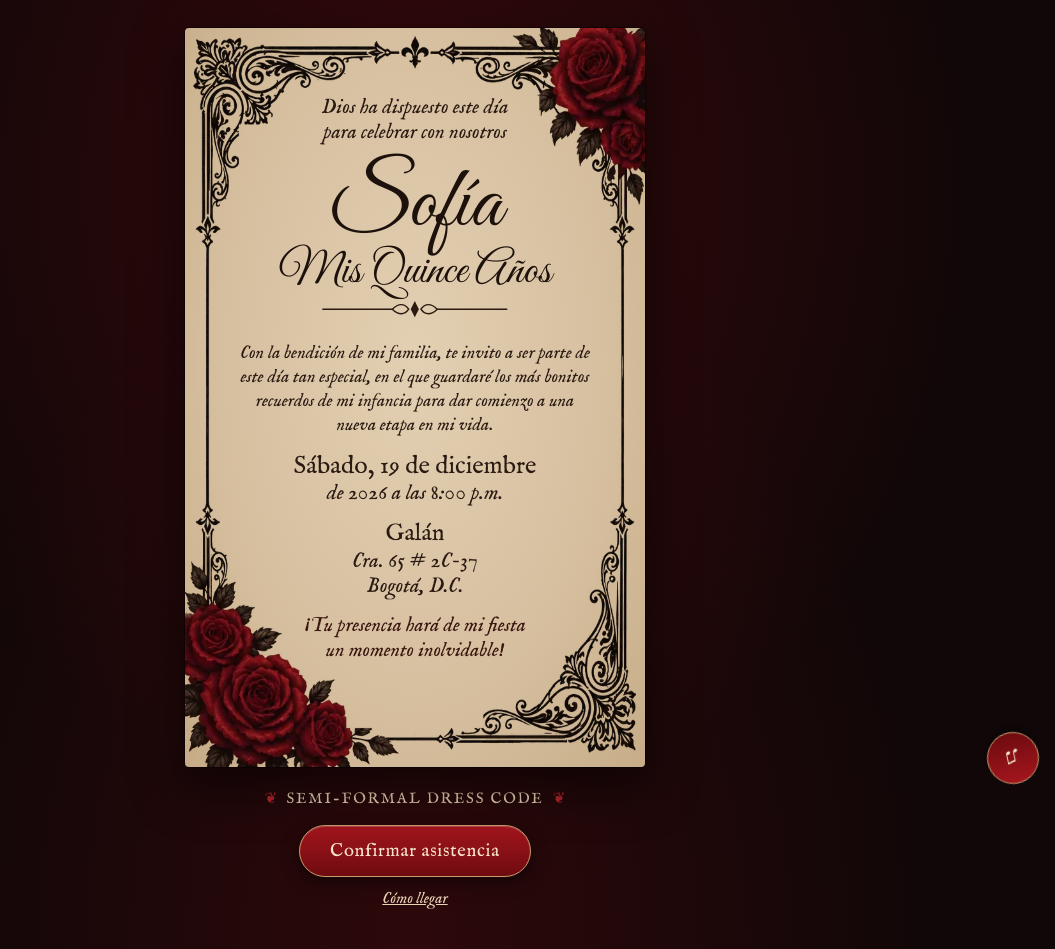
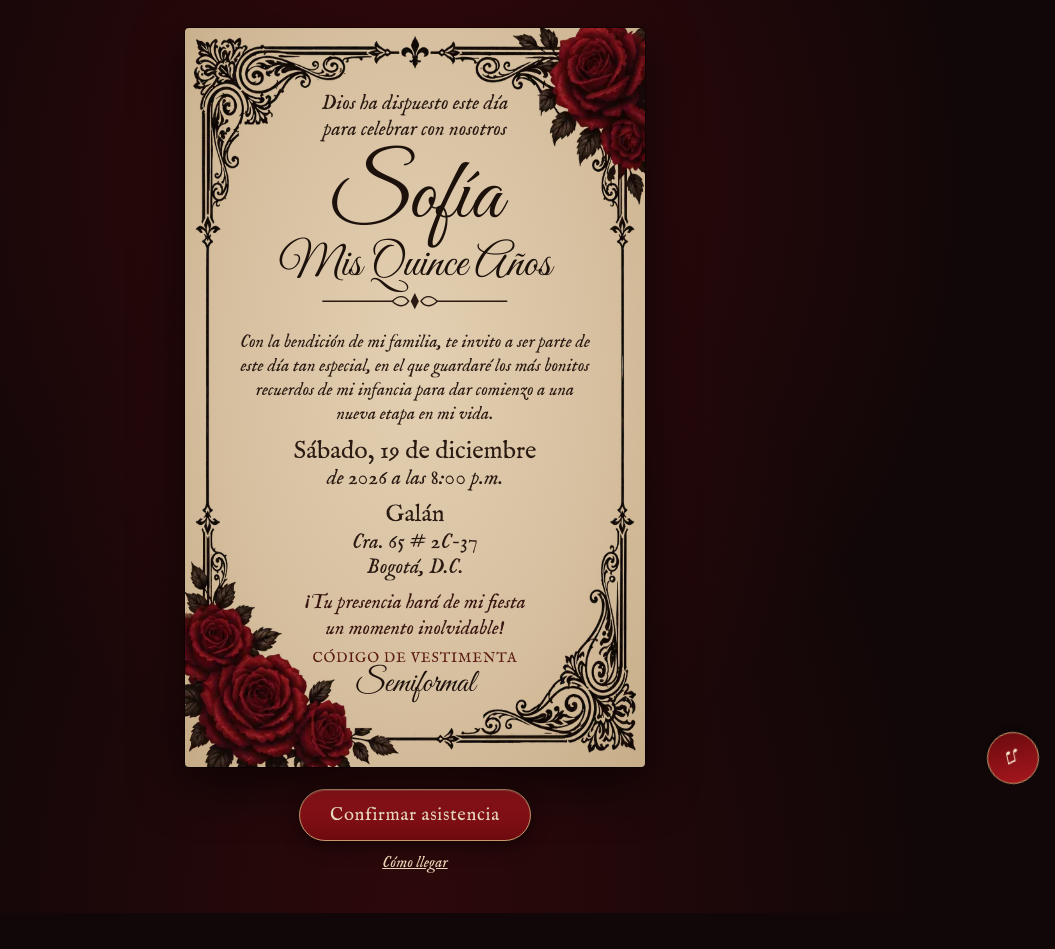
Before and after one commit to natabeltran16-arch/dragon, a plain HTML site: page xvsofi/index.html in a window 1280 px wide. Both pictures are taken after a click on the button "Abrir la invitación". Shown: the whole page, without its empty margins (225-1280 px from the left). After the commit the page ends 913 px from the top, so only its background shows below. Drawn offline with Linux system fonts and the light colour scheme.

Commit message:
Invitación: código de vestimenta dentro de la tarjeta, en español
Co-Authored-By: Claude Opus 5.5 <noreply@anthropic.com>
Claude-Session: https://claude.ai/code/session_01Szj23YFJD8UF7mh5H9amTP

```diff
--- a/xvsofi/index.html
+++ b/xvsofi/index.html
@@ -50,7 +50,7 @@
 
   /* contenido de la invitación */
   .contenido{
-    position:absolute; inset:9% 11% 14% 11%; display:flex; flex-direction:column;
+    position:absolute; inset:8.5% 11% 9% 11%; display:flex; flex-direction:column;
     align-items:center; justify-content:space-between; text-align:center;
     opacity:0; transition:opacity 1s ease .9s; pointer-events:none;
   }
@@ -66,8 +66,8 @@
   .lugar span{display:block; font-style:italic; font-size:4.6cqw}
   .cierre{font-style:italic; font-size:4.4cqw; line-height:1.25; margin:0; color:#3a1610}
   .firma{font-family:"Great Vibes",cursive; font-size:9cqw; line-height:1; margin:0}
-  .vestuario{font-size:.95rem; letter-spacing:.12em; white-space:nowrap; text-transform:uppercase; margin:0 0 4px; color:#e8d3b4; text-align:center}
-  .vestuario::before,.vestuario::after{content:"\2766"; color:#b3262d; margin:0 .6em; letter-spacing:0}
+  .vestuario{font-size:3.1cqw; letter-spacing:.06em; text-transform:uppercase; margin:0; color:#5a1a12; line-height:1.25}
+  .vestuario span{display:block; font-family:"Great Vibes",cursive; text-transform:none; letter-spacing:0; font-size:7cqw; color:#1d110b; line-height:1}
 
   /* portada */
   .portada{position:absolute; inset:0; pointer-events:none; transition:opacity .6s ease .5s}
@@ -167,6 +167,7 @@
         <p class="fecha">Sábado, 19 de diciembre<span>de 2026 a las 8:00 p.m.</span></p>
         <p class="lugar">Galán<span>Cra. 65 # 2C-37<br>Bogotá, D.C.</span></p>
         <p class="cierre">¡Tu presencia hará de mi fiesta<br>un momento inolvidable!</p>
+        <p class="vestuario">Código de vestimenta<span>Semiformal</span></p>
       </div>
 
       <div class="portada" aria-hidden="true">
@@ -210,7 +211,6 @@
   </div>
 
   <div class="acciones">
-    <p class="vestuario">Semi-formal dress code</p>
     <button class="btn" id="btnConfirmar" type="button">Confirmar asistencia</button>
     <a class="enlace" id="mapa" target="_blank" rel="noopener">Cómo llegar</a>
   </div>
```
